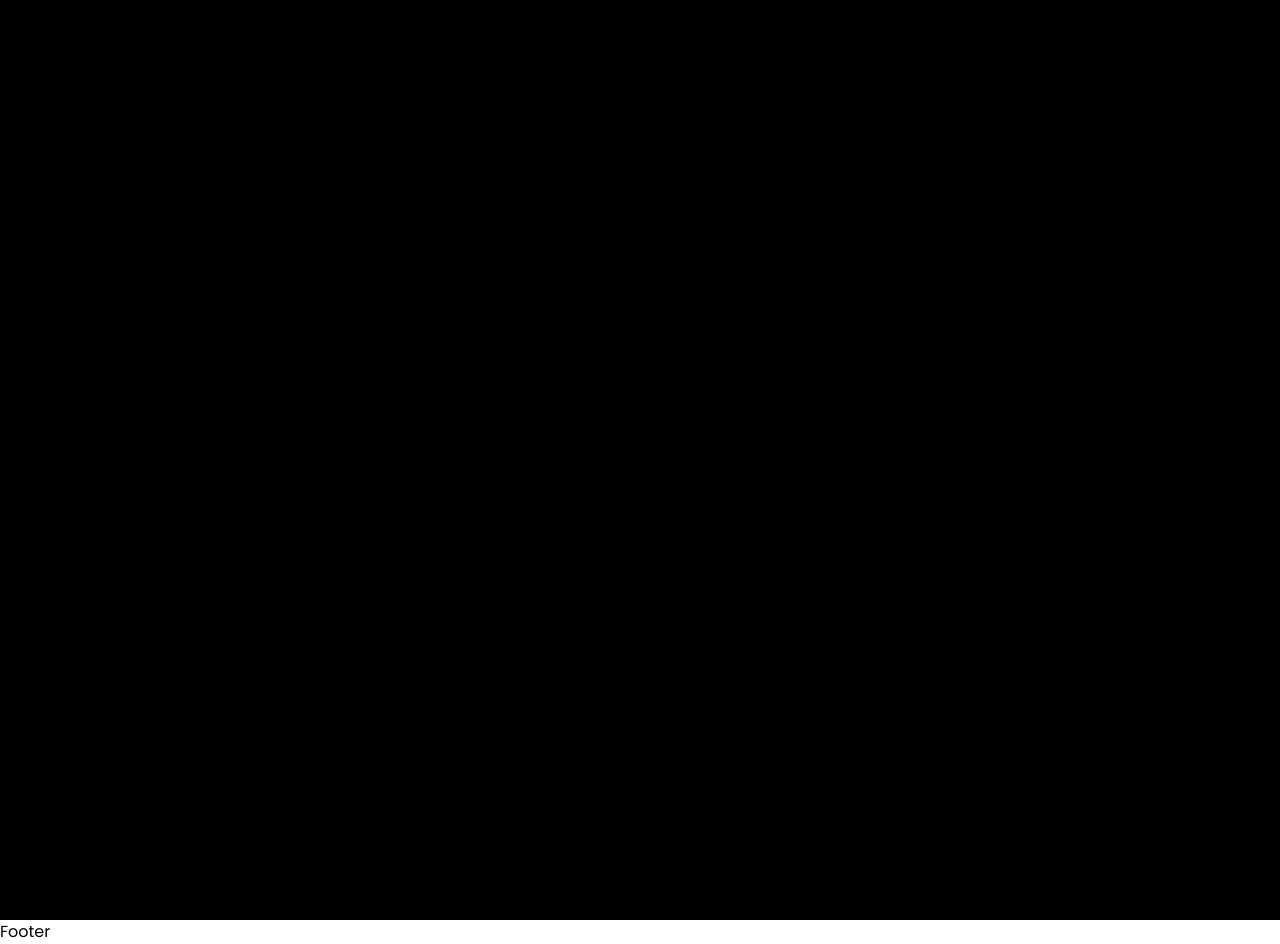
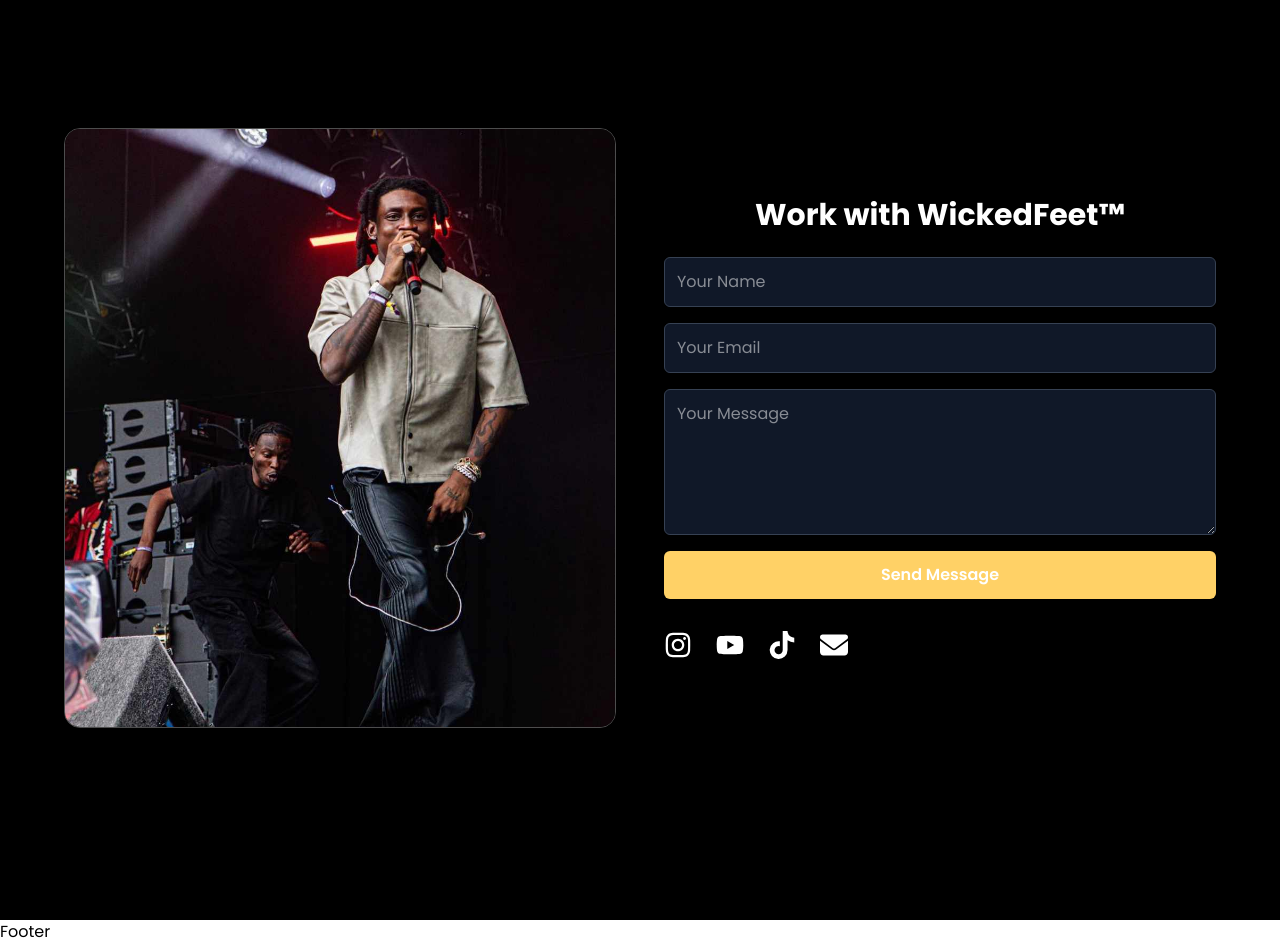
Before and after one commit to kennedyifeadi/WickedFeet-Portfolio, a React (Vite) app: page / in a window 1280 px wide. Shown: the part 3880-4824 px from the top of the page. Built offline with nearby package versions, Linux system fonts and the light colour scheme.

Commit message:
feat: add emailjs integration for contact form and update dependencies

```diff
--- a/package.json
+++ b/package.json
@@ -10,6 +10,7 @@
     "preview": "vite preview"
   },
   "dependencies": {
+    "@emailjs/browser": "^4.4.1",
     "@tailwindcss/vite": "^4.1.13",
     "clsx": "^2.1.1",
     "framer-motion": "^12.23.13",
--- a/src/components/homeComp/AboutMe.tsx
+++ b/src/components/homeComp/AboutMe.tsx
@@ -29,6 +29,7 @@
           loop
           muted
           playsInline
+          preload="auto"
           onMouseEnter={() => {
             if (!/Mobi|Android/i.test(navigator.userAgent)) {
               videoRef.current?.play();
--- a/src/components/homeComp/Contact.tsx
+++ b/src/components/homeComp/Contact.tsx
@@ -1,6 +1,140 @@
+import { useRef, useState } from "react"
+import emailjs from "@emailjs/browser"
+import { motion } from "framer-motion"
+import Profile from "../../assets/Dancer6.jpg"
+import { FaTiktok, FaYoutube, FaInstagram } from "react-icons/fa";
+import { FaEnvelope } from "react-icons/fa6";
+
 
 export const Contact = () => {
+  const form = useRef<HTMLFormElement | null>(null)
+  const [loading, setLoading] = useState(false)
+  const [success, setSuccess] = useState<string | null>(null)
+  const [error, setError] = useState<string | null>(null)
+
+  const sendEmail = (e: React.FormEvent) => {
+    e.preventDefault()
+    setLoading(true)
+    setSuccess(null)
+    setError(null)
+
+    if (form.current) {
+      emailjs
+        .sendForm(
+          "your_service_id", // replace with your EmailJS service ID
+          "your_template_id", // replace with your EmailJS template ID
+          form.current,
+          "your_public_key" // replace with your EmailJS public key
+        )
+        .then(
+          () => {
+            setSuccess("Message sent successfully!")
+            setLoading(false)
+            form.current?.reset()
+          },
+          () => {
+            setError("Failed to send message. Please try again.")
+            setLoading(false)
+          }
+        )
+    }
+  }
+
   return (
-    <div className="h-screen w-full z-10 bg-black relative">Contact</div>
+    <section className="bg-black text-white px-4 py-2 h-max md:h-screen">
+      <div className="max-w-6xl mx-auto flex flex-col md:flex-row items-center gap-12">
+        <motion.div
+          initial={{ opacity: 0, x: -50 }}
+          animate={{ opacity: 1, x: 0 }}
+          transition={{ duration: 0.6 }}
+          className="flex-1 hidden md:block"
+        >
+          <img
+            src={Profile}
+            alt="Dancer"
+            className="w-full h-[600px] object-cover rounded-2xl border border-white/30"
+          />
+        </motion.div>
+
+        <motion.div
+          initial={{ opacity: 0, x: 50 }}
+          animate={{ opacity: 1, x: 0 }}
+          transition={{ duration: 0.6 }}
+          className="flex-1 w-full"
+        >
+          <h2 className="text-2xl text-center md:text-3xl font-bold mb-6">Work with WickedFeet™</h2>
+
+          <form ref={form} onSubmit={sendEmail} className="flex flex-col gap-4">
+            <input
+              type="text"
+              name="user_name"
+              placeholder="Your Name"
+              required
+              className="p-3 rounded-md bg-gray-900 border border-gray-700 focus:outline-none focus:border-[#FFD166]"
+            />
+            <input
+              type="email"
+              name="user_email"
+              placeholder="Your Email"
+              required
+              className="p-3 rounded-md bg-gray-900 border border-gray-700 focus:outline-none focus:border-[#FFD166]"
+            />
+            <textarea
+              name="message"
+              rows={5}
+              placeholder="Your Message"
+              required
+              className="p-3 rounded-md bg-gray-900 border border-gray-700 focus:outline-none focus:border-[#FFD166]"
+            ></textarea>
+
+            <button
+              type="submit"
+              disabled={loading}
+              className="bg-[#FFD166] text-white py-3 px-6 rounded-md font-semibold hover:bg-[#e6ba5d] transition-colors disabled:opacity-50"
+            >
+              {loading ? "Sending..." : "Send Message"}
+            </button>
+          </form>
+
+          {success && <p className="text-green-400 mt-4">{success}</p>}
+          {error && <p className="text-red-400 mt-4">{error}</p>}
+
+          <div className="hidden md:flex items-center gap-6 mt-8">
+            <a
+              href="https://www.instagram.com/lolu_fefs?igsh=MTNrdWFjYTQ3NjJiNw=="
+              target="_blank"
+              rel="noopener noreferrer"
+              className="hover:text-[#FFD166] transition-colors"
+            >
+              <FaInstagram size={28} />
+            </a>
+            <a
+              href="https://youtube.com/@smithomololu6296?si=3GuMIZSlhnwDcH3G"
+              target="_blank"
+              rel="noopener noreferrer"
+              className="hover:text-[#FFD166] transition-colors"
+            >
+              <FaYoutube size={28} />
+            </a>
+            <a
+              href="https://www.tiktok.com/@lolu__fefs?_t=ZS-901QWXk49gN&_r=1"
+              target="_blank"
+              rel="noopener noreferrer"
+              className="hover:text-[#FFD166] transition-colors"
+            >
+              <FaTiktok size={28} />
+            </a>
+            <a
+              href="mailto:Lolufefs@gmail.com"
+              target="_blank"
+              rel="noopener noreferrer"
+              className="hover:text-[#FFD166] transition-colors"
+            >
+              <FaEnvelope size={28} />
+            </a>
+          </div>
+        </motion.div>
+      </div>
+    </section>
   )
 }
--- a/src/components/homeComp/Performance.tsx
+++ b/src/components/homeComp/Performance.tsx
@@ -71,7 +71,7 @@
 
         <div
           ref={scrollContainer}
-          className="flex gap-6 overflow-x-scroll scrollbar-hide scroll-smooth px-10"
+          className="flex gap-6 overflow-x-scroll scrollbar-hide scroll-smooth md:px-10"
           style={{ scrollbarWidth: 'none', msOverflowStyle: 'none' }}
         >
           {performances.map((perf) => (
@@ -95,7 +95,7 @@
 
                 <div className="absolute inset-0 bg-gradient-to-t from-black/80 via-black/20 to-transparent opacity-60 group-hover:opacity-80 transition-opacity duration-300" />
 
-                <div className="absolute inset-0 flex flex-col items-center justify-center text-center opacity-0 group-hover:opacity-100 transition-opacity duration-300">
+                <div className="absolute inset-0 flex flex-col items-center justify-center text-center md:opacity-0 md:group-hover:opacity-100 transition-opacity duration-300">
                   <div className="bg-white/20 backdrop-blur-sm rounded-full p-4 mb-4 transform scale-90 group-hover:scale-100 transition-transform duration-300">
                     <Play className="text-white text-2xl ml-1" />
                   </div>
--- a/src/components/homeComp/Services.tsx
+++ b/src/components/homeComp/Services.tsx
@@ -76,6 +76,7 @@
             muted
             loop
             playsInline
+            preload="auto"
           >
             <source src={ServiceVid} type="video/mp4" />
           </video>
--- a/src/layout/MainLayout.tsx
+++ b/src/layout/MainLayout.tsx
@@ -3,9 +3,9 @@
 
 const MainLayout = ({ children }: { children: React.ReactNode }) => {
   return (
-    <div className="flex flex-col min-h-screen relative" style={{ fontFamily: "'Poppins', sans-serif" }}>
+    <div className="flex flex-col min-h-screen relative h-max" style={{ fontFamily: "'Poppins', sans-serif" }}>
       <Nav />
-      <div>
+      <div className="h-max">
         {children}
       </div>
       <Footer />
--- a/src/routes/AppRoute.tsx
+++ b/src/routes/AppRoute.tsx
@@ -6,11 +6,13 @@
 export const AppRoute = () => {
   return (
     <>
-    <Routes>
+    <div className="w-full min-h-screen h-max">
+      <Routes>
       <Route path="/" element={<Home/>}/>
       <Route path="/about" element={<About/>}/>
       <Route path="*" element={<NotFound/>}/>
     </Routes>
+    </div>
     </>
   )
 }
```
Also changed, not shown: 1 other file (tests, documents, lock files or other folders).
